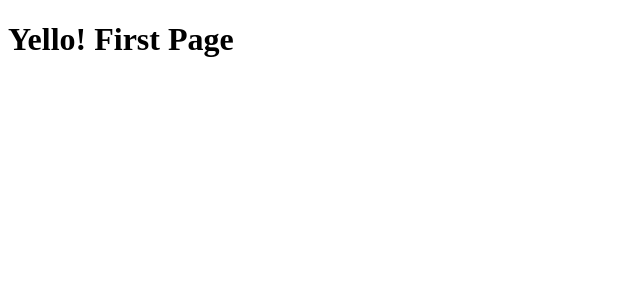
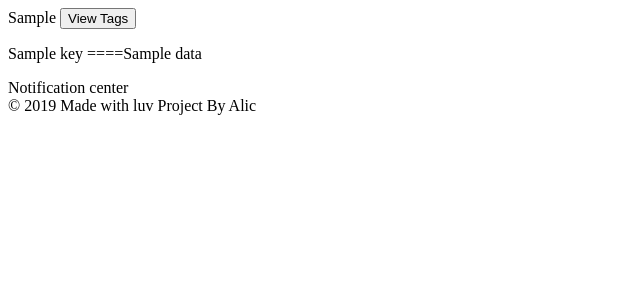
Before and after one commit to alic-xc/soundre, a Django app: template templates/home/index.html in a window 1280 px wide. Shown: the top 300 px of the page, without its empty margins (0-640 px from the left). Run offline with Django 3.2, Linux system fonts and the light colour scheme; the template is opened without the code that fills it: most values are stand-ins (such as "Sample title", 1, 10 or a date in 2020).

Commit message:
#005 - updating html ui(footer, header)

```diff
--- a/templates/home/index.html
+++ b/templates/home/index.html
@@ -1,5 +1,21 @@
 {% extends 'layout/base.html' %}
 
 {% block content %}
-    <h1>Yello! First Page</h1>
+   <div class='input'>
+        <form action="." method="post" enctype="multipart/form-data">
+            {% csrf_token %}
+            {{ audio.as_p}}
+            <input type="submit" value="View Tags">
+        </form>
+   </div>
+   <div class='output'>
+       {% if audio_tags != None  %}
+            {% for key, data in audio_tags.items %}
+            <p>{{ key }} ===={{ data }} </p>
+            {% endfor %}
+        {% endif %}
+   </div>
+   <div>
+       Notification center
+   </div>
 {% endblock %}
--- a/templates/includes/footer.html
+++ b/templates/includes/footer.html
@@ -0,0 +1,5 @@
+<footer>
+    <span>&copy; 2019</span>
+    <span>Made with luv</span>
+    <span>Project By Alic</span>
+</footer>
```
